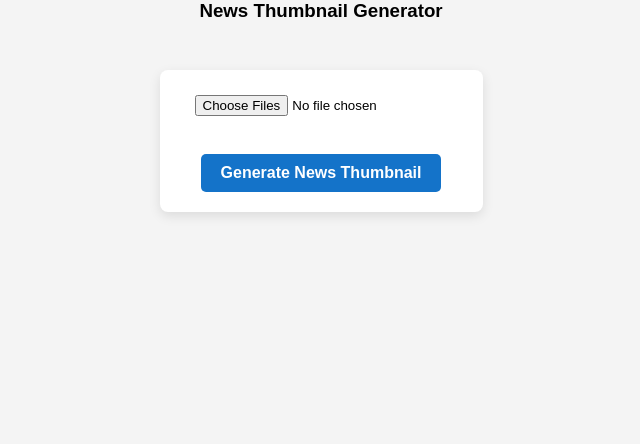
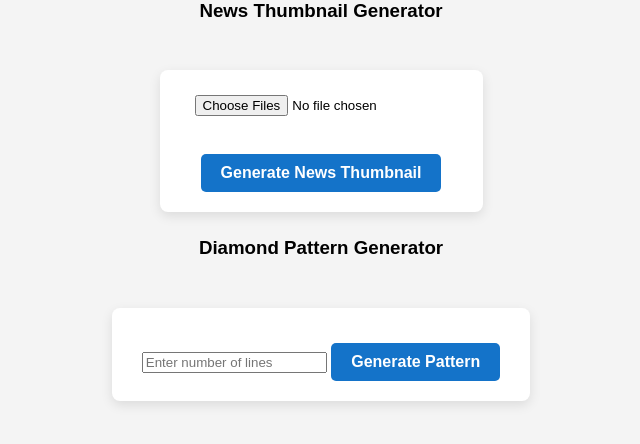
Before and after one commit to Dhanu81-DEV/PDC-Danush, a Flask app: page / in a window 1280 px wide. Shown: the part 259-703 px from the top of the page, without its empty margins (319-959 px from the left). Run offline with Flask 3, Linux system fonts and the light colour scheme; the visitor is signed in with stand-in values (Sample User, id 1); some libraries are stand-ins or nearby versions.

Commit message:
Implemented diamond pattern

```diff
--- a/app.py
+++ b/app.py
@@ -106,5 +106,46 @@ def logout():
     return redirect("/")
 
 
+@app.route("/generate_pattern", methods=["POST"])
+def generate_pattern():
+    user = session.get("user")
+    if not user:
+        return "Unauthorized", 401
+
+    try:
+        n = int(request.form.get("lines", 0))
+        stock_number = n
+        if n <= 0:
+            return "Enter a positive number!", 400
+
+        word = "FORMULAQSOLUTIONS"
+
+        if n % 2 == 0:
+            n += 1
+        l = len(word)
+        mid = n // 2
+        widths = list(range(1, mid + 2)) + list(range(mid, 0, -1))
+        widths = [w * 2 - 1 for w in widths]
+        max_w = max(widths)
+
+        pattern_lines = []
+        for i, w in enumerate(widths):
+            start = i % l
+            s = (word[start:] + word * 2)[:w]
+            pattern_lines.append(s.center(max_w))
+
+        pattern_text = "\n".join(pattern_lines)
+
+        return render_template(
+            "home.html",
+            user=user,
+            diamond_pattern=pattern_text,
+            pattern_input = stock_number
+        )
+
+    except Exception as e:
+        return f"Error generating pattern: {e}", 500
+
+
 if __name__ == "__main__":
     app.run(debug=True)
--- /dev/null
+++ b/requirements.txt
@@ -0,0 +1,6 @@
+pytz
+Flask
+Authlib
+python-dotenv
+pillow
+protobuf
--- a/templates/home.html
+++ b/templates/home.html
@@ -96,6 +96,20 @@
     {% endif %}
 </div>
 
+    <h3>Diamond Pattern Generator</h3>
+<form action="{{ url_for('generate_pattern') }}" method="POST">
+    <input type="number" name="lines" placeholder="Enter number of lines" required>
+    <button type="submit">Generate Pattern</button>
+</form>
+
+<div id="diamond-container">
+    {% if diamond_pattern %}
+    <h4>Generated Diamond Pattern for : {{ pattern_input }}</h4>
+    <pre style="font-family: monospace; font-size: 16px;">{{ diamond_pattern }}</pre>
+    {% endif %}
+</div>
+
+
 <script>
 document.getElementById("thumbnail-form").addEventListener("submit", async function(e) {
     e.preventDefault();
```
